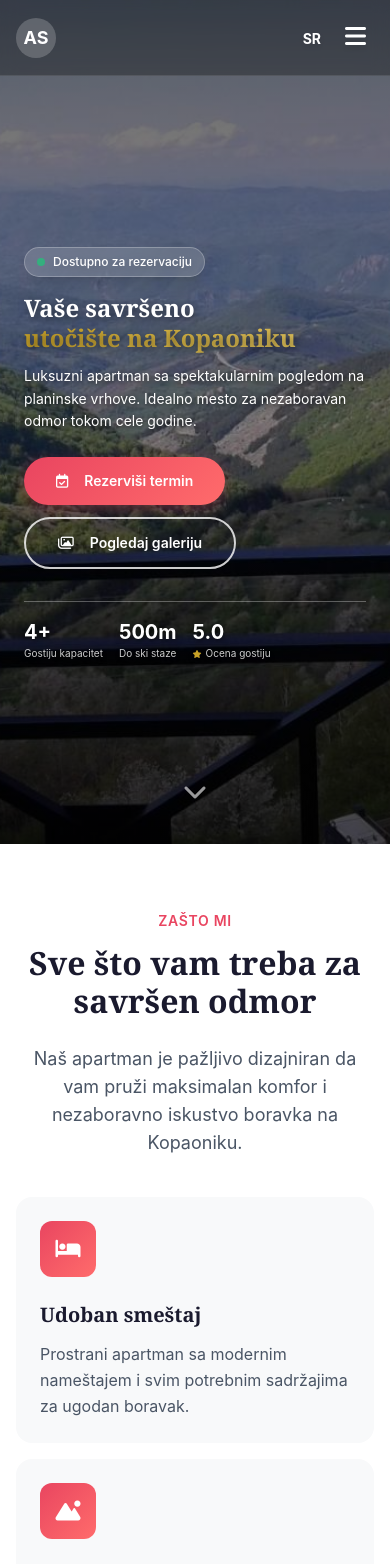
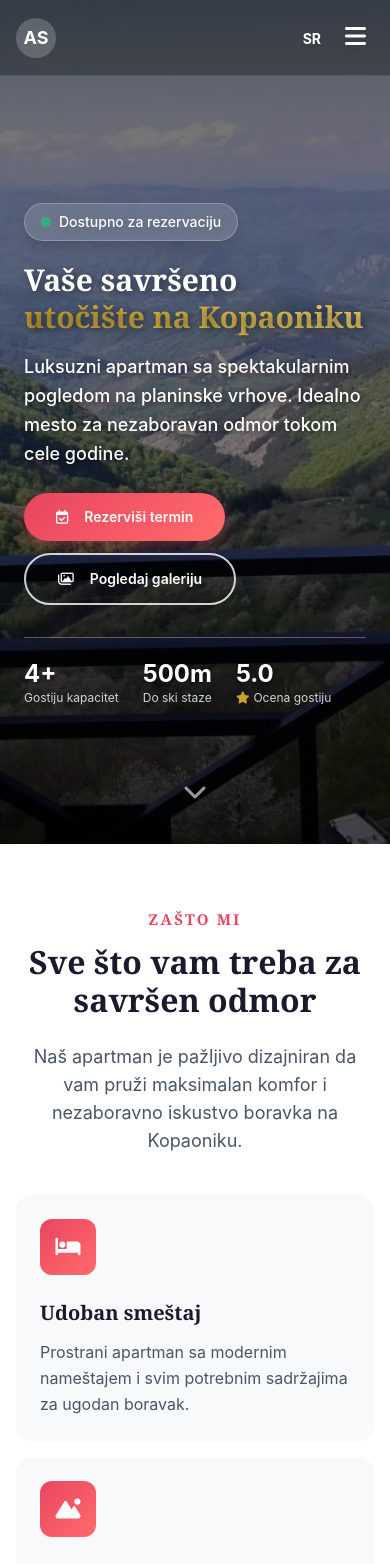
Before and after one commit to apartmanstankovic/apartmanstankovic.github.io, a Vue app: page / in a window 390 px wide. Shown: the top 1564 px of the page. Built offline with nearby package versions, Linux system fonts and the light colour scheme.

Commit message:
Layout adjustments

```diff
--- a/src/assets/main.css
+++ b/src/assets/main.css
@@ -69,11 +69,13 @@
   }
 
   .section-subtitle {
+    display: block;
     color: var(--color-accent);
-    font-weight: 600;
-    font-size: 0.875rem;
+    font-weight: 700;
+    font-size: 0.9375rem;
     text-transform: uppercase;
-    letter-spacing: 0.1em;
+    letter-spacing: 0.15em;
+    margin-bottom: 0.75rem;
   }
 
   /* ===== BUTTONS ===== */
--- a/src/components/BookingSection.vue
+++ b/src/components/BookingSection.vue
@@ -200,10 +200,10 @@ ${t.value.booking.phone}: ${phone.value}`
     <div class="max-w-6xl mx-auto px-4 sm:px-6">
       <!-- Section Header -->
       <div class="text-center max-w-3xl mx-auto mb-10 sm:mb-16">
-        <span class="text-[var(--color-gold)] font-semibold text-sm uppercase tracking-wider">
+        <h3 class="section-subtitle !text-[var(--color-gold)]">
           {{ t.booking.subtitle }}
-        </span>
-        <h2 class="section-title text-white mt-3 mb-6">
+        </h3>
+        <h2 class="section-title text-white mb-6">
           {{ t.booking.title }}
         </h2>
         <p class="text-white/70 text-lg">
--- a/src/components/FeaturesSection.vue
+++ b/src/components/FeaturesSection.vue
@@ -28,10 +28,10 @@ const amenities = computed(() => t.value.features.amenities)
     <div class="max-w-7xl mx-auto px-4 sm:px-6">
       <!-- Section Header -->
       <div class="text-center max-w-3xl mx-auto mb-10 sm:mb-16">
-        <span class="text-[var(--color-accent)] font-semibold text-sm uppercase tracking-wider">
+        <h3 class="section-subtitle">
           {{ t.features.subtitle }}
-        </span>
-        <h2 class="section-title text-[var(--color-primary)] mt-3 mb-6">
+        </h3>
+        <h2 class="section-title text-[var(--color-primary)] mb-6">
           {{ t.features.title }}
         </h2>
         <p class="text-gray-600 text-lg">
--- a/src/components/GallerySection.vue
+++ b/src/components/GallerySection.vue
@@ -57,10 +57,10 @@ if (typeof window !== 'undefined') {
     <div class="max-w-7xl mx-auto px-4 sm:px-6">
       <!-- Section Header -->
       <div class="text-center max-w-3xl mx-auto mb-10 sm:mb-16">
-        <span class="text-[var(--color-accent)] font-semibold text-sm uppercase tracking-wider">
+        <h3 class="section-subtitle">
           {{ t.gallery.subtitle }}
-        </span>
-        <h2 class="section-title text-[var(--color-primary)] mt-3 mb-6">
+        </h3>
+        <h2 class="section-title text-[var(--color-primary)] mb-6">
           {{ t.gallery.title }}
         </h2>
         <p class="text-gray-600 text-lg">
--- a/src/components/HeroSection.vue
+++ b/src/components/HeroSection.vue
@@ -35,16 +35,16 @@ onMounted(() => {
         <div class="max-w-3xl">
           <!-- Badge -->
           <div
-            class="inline-flex items-center gap-2 px-3 py-1.5 sm:px-4 sm:py-2 rounded-full bg-white/15 backdrop-blur-sm border border-white/25 mb-4 sm:mb-6 md:mb-8 transition-all duration-700 shadow-lg"
+            class="inline-flex items-center gap-2 px-4 py-2 rounded-full bg-white/15 backdrop-blur-sm border border-white/25 mb-5 sm:mb-6 md:mb-8 transition-all duration-700 shadow-lg"
             :class="isLoaded ? 'opacity-100 translate-y-0' : 'opacity-0 translate-y-4'"
           >
-            <span class="w-2 h-2 bg-green-400 rounded-full animate-pulse"></span>
-            <span class="text-white text-xs sm:text-sm font-medium drop-shadow-md">{{ t.hero.badge }}</span>
+            <span class="w-2.5 h-2.5 bg-green-400 rounded-full animate-pulse"></span>
+            <span class="text-white text-sm sm:text-base font-medium drop-shadow-md">{{ t.hero.badge }}</span>
           </div>
 
           <!-- Main Title -->
           <h1
-            class="text-2xl sm:text-4xl md:text-5xl lg:text-6xl xl:text-7xl font-[var(--font-display)] font-bold text-white leading-tight mb-3 sm:mb-4 md:mb-6 transition-all duration-700 delay-100"
+            class="text-3xl sm:text-4xl md:text-5xl lg:text-6xl xl:text-7xl font-[var(--font-display)] font-bold text-white leading-tight mb-4 sm:mb-5 md:mb-6 transition-all duration-700 delay-100"
             :class="isLoaded ? 'opacity-100 translate-y-0' : 'opacity-0 translate-y-4'"
             style="text-shadow: 2px 2px 8px rgba(0,0,0,0.5);"
           >
@@ -54,9 +54,9 @@ onMounted(() => {
 
           <!-- Subtitle -->
           <p
-            class="text-sm sm:text-base md:text-lg lg:text-xl text-white leading-relaxed mb-6 sm:mb-8 md:mb-10 max-w-xl transition-all duration-700 delay-200 drop-shadow-md"
+            class="text-lg sm:text-xl md:text-2xl lg:text-2xl text-white font-medium leading-relaxed mb-6 sm:mb-8 md:mb-10 max-w-2xl transition-all duration-700 delay-200"
             :class="isLoaded ? 'opacity-100 translate-y-0' : 'opacity-0 translate-y-4'"
-            style="text-shadow: 1px 1px 4px rgba(0,0,0,0.5);"
+            style="text-shadow: 2px 2px 6px rgba(0,0,0,0.6);"
           >
             {{ t.hero.subtitle }}
           </p>
@@ -78,21 +78,21 @@ onMounted(() => {
 
           <!-- Stats -->
           <div
-            class="flex flex-wrap gap-4 sm:gap-6 md:gap-8 mt-8 sm:mt-12 md:mt-16 pt-4 sm:pt-6 md:pt-8 border-t border-white/30 transition-all duration-700 delay-400"
+            class="flex flex-wrap gap-6 sm:gap-8 md:gap-10 mt-8 sm:mt-12 md:mt-16 pt-5 sm:pt-6 md:pt-8 border-t border-white/30 transition-all duration-700 delay-400"
             :class="isLoaded ? 'opacity-100 translate-y-0' : 'opacity-0 translate-y-4'"
           >
             <div class="drop-shadow-md">
-              <div class="text-xl sm:text-2xl md:text-3xl font-bold text-white" style="text-shadow: 1px 1px 4px rgba(0,0,0,0.5);">4+</div>
-              <div class="text-white/80 text-[10px] sm:text-xs md:text-sm">{{ t.hero.statsCapacity }}</div>
+              <div class="text-2xl sm:text-3xl md:text-4xl font-bold text-white" style="text-shadow: 1px 1px 4px rgba(0,0,0,0.5);">4+</div>
+              <div class="text-white/80 text-xs sm:text-sm md:text-base">{{ t.hero.statsCapacity }}</div>
             </div>
             <div class="drop-shadow-md">
-              <div class="text-xl sm:text-2xl md:text-3xl font-bold text-white" style="text-shadow: 1px 1px 4px rgba(0,0,0,0.5);">500m</div>
-              <div class="text-white/80 text-[10px] sm:text-xs md:text-sm">{{ t.hero.statsDistance }}</div>
+              <div class="text-2xl sm:text-3xl md:text-4xl font-bold text-white" style="text-shadow: 1px 1px 4px rgba(0,0,0,0.5);">500m</div>
+              <div class="text-white/80 text-xs sm:text-sm md:text-base">{{ t.hero.statsDistance }}</div>
             </div>
             <div class="drop-shadow-md">
-              <div class="text-xl sm:text-2xl md:text-3xl font-bold text-white" style="text-shadow: 1px 1px 4px rgba(0,0,0,0.5);">5.0</div>
-              <div class="text-white/80 text-[10px] sm:text-xs md:text-sm flex items-center gap-1">
-                <i class="fa-solid fa-star text-[var(--color-gold)] text-[8px] sm:text-xs"></i>
+              <div class="text-2xl sm:text-3xl md:text-4xl font-bold text-white" style="text-shadow: 1px 1px 4px rgba(0,0,0,0.5);">5.0</div>
+              <div class="text-white/80 text-xs sm:text-sm md:text-base flex items-center gap-1">
+                <i class="fa-solid fa-star text-[var(--color-gold)] text-xs sm:text-sm"></i>
                 {{ t.hero.statsRating }}
               </div>
             </div>
```
Also changed, not shown: src/components/LocationSection.vue (+50 -12 lines).
